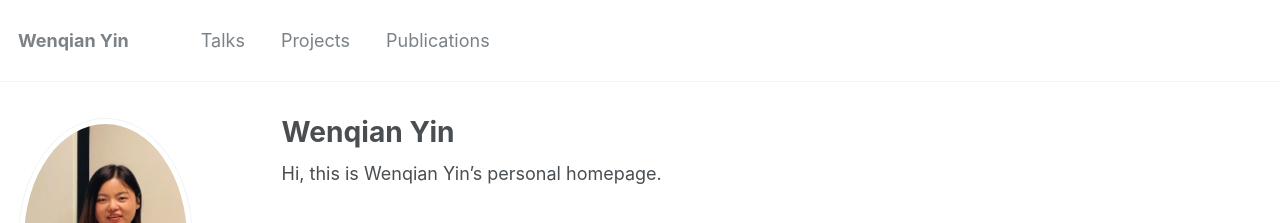
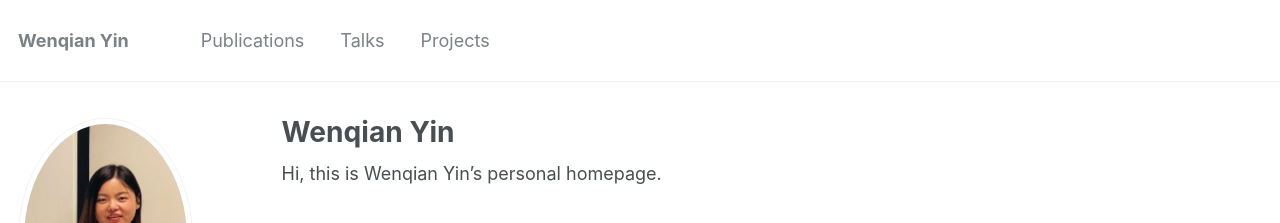
Before and after one commit to wenqianYIN/wb, a Jekyll site: the page built from _pages/about.md, in a window 1280 px wide and 947 px high. Shown: the top 223 px of the window. Built offline with Jekyll 4.4.1, drawn with Linux system fonts in a browser that asks for light colours; part of the change alters nothing that is shown.

```diff
--- a/_data/navigation.yml
+++ b/_data/navigation.yml
@@ -2,6 +2,9 @@
 main:
 #  - title: "Publications"
 #    url: /publications/
+
+  - title: "Publications"
+    url: /cv/
 
   - title: "Talks"
     url: /talks/
@@ -18,8 +21,6 @@ main:
  # - title: "Blog"
  #   url: /year-archive/
 
-  - title: "Publications"
-    url: /cv/
 
   # - title: "Group"
   #   url: /people/
```
